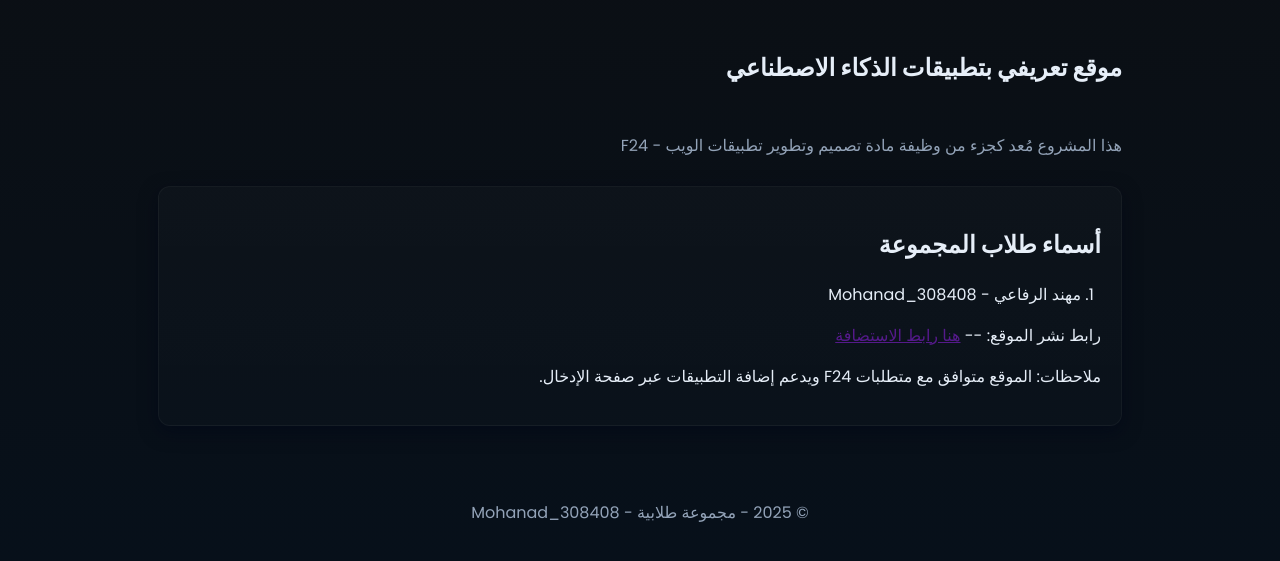
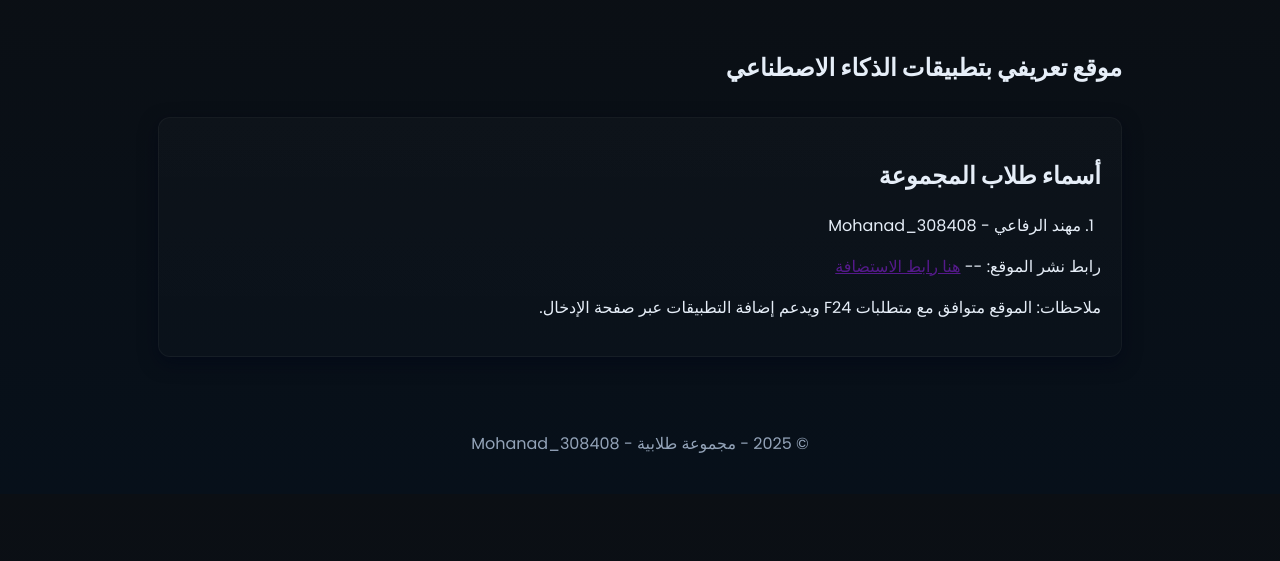
Before and after one commit to mohanadal1/Mohanad-for-AI12, a plain HTML site: page index.html in a window 1280 px wide. Shown: the part 65-626 px from the top of the page. Drawn offline with nearby package versions, Linux system fonts and the light colour scheme.

Commit message:
Update index.html

```diff
--- a/index.html
+++ b/index.html
@@ -23,7 +23,6 @@
   <main class="container fade-in">
     <section class="hero">
       <h1>موقع تعريفي بتطبيقات الذكاء الاصطناعي</h1>
-      <p class="lead">هذا المشروع مُعد كجزء من وظيفة مادة تصميم وتطوير تطبيقات الويب - F24</p>
       <div class="group-info card">
         <h2>أسماء طلاب المجموعة</h2>
         <ol>
```
